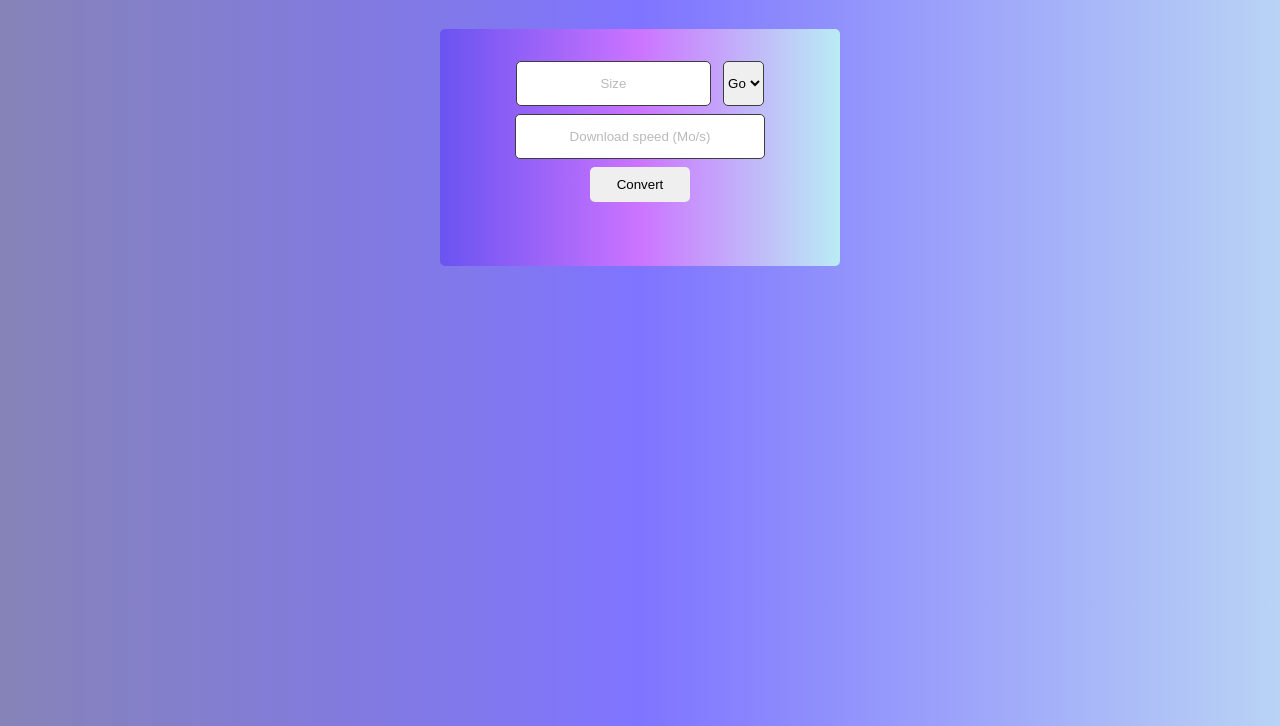
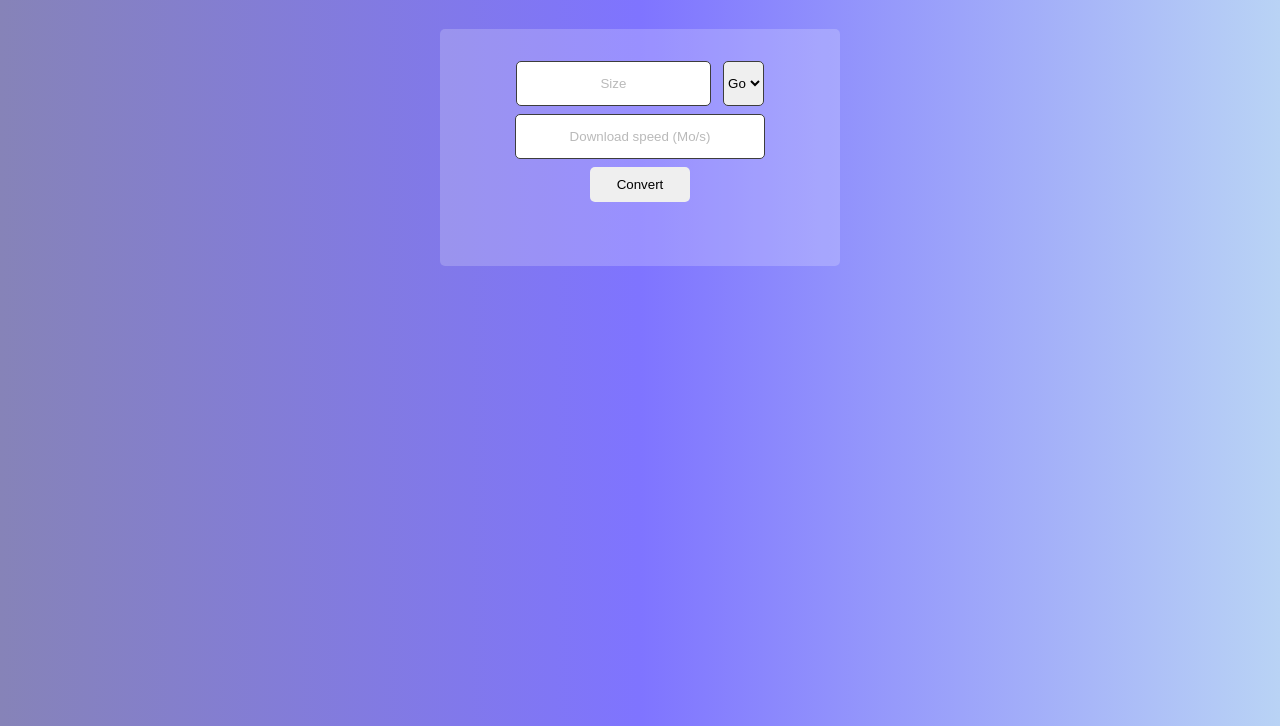
Before and after one commit to Nathan-Mathieu/download-time, a plain HTML site: page index.html in a window 1280 px wide. Shown: the part 74-800 px from the top of the page. Drawn offline with Linux system fonts and the light colour scheme.

Commit message:
correction

```diff
--- a/style.css
+++ b/style.css
@@ -22,7 +22,7 @@ h1 {
     flex-direction: column;
     justify-content: center;
     align-items: center;
-    background: linear-gradient(90deg, rgba(108,84,241,1) 1%, rgba(204,116,255,1) 50%, rgba(185,236,245,1) 100%);
+    background: rgba(255, 255, 255, 0.2);
     width: 400px;
     margin: 2rem auto 0 auto;
     padding: 2rem 0 2rem 0;
@@ -79,6 +79,5 @@ button:active {
 
 /* content */
 #result {
-    background-color: white;
     margin-top: 2rem;
 }
```
